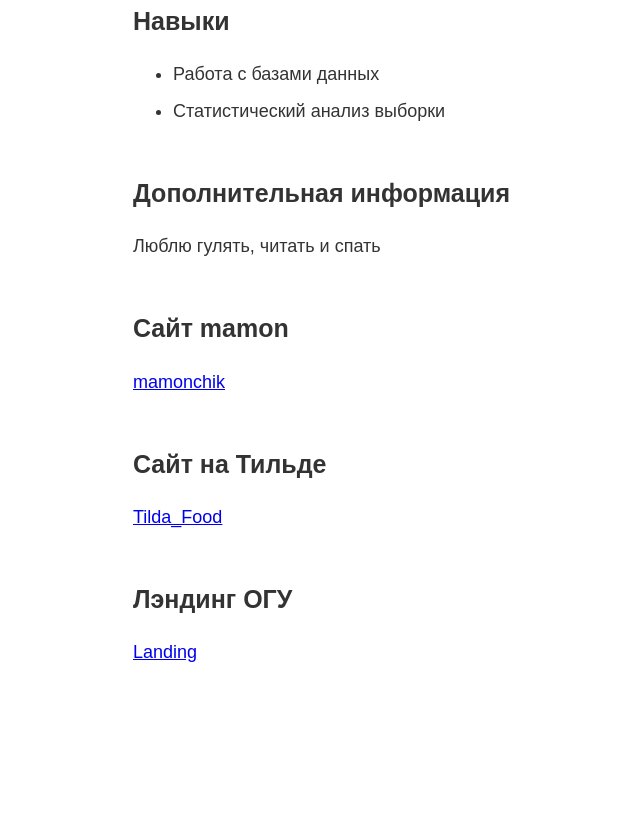
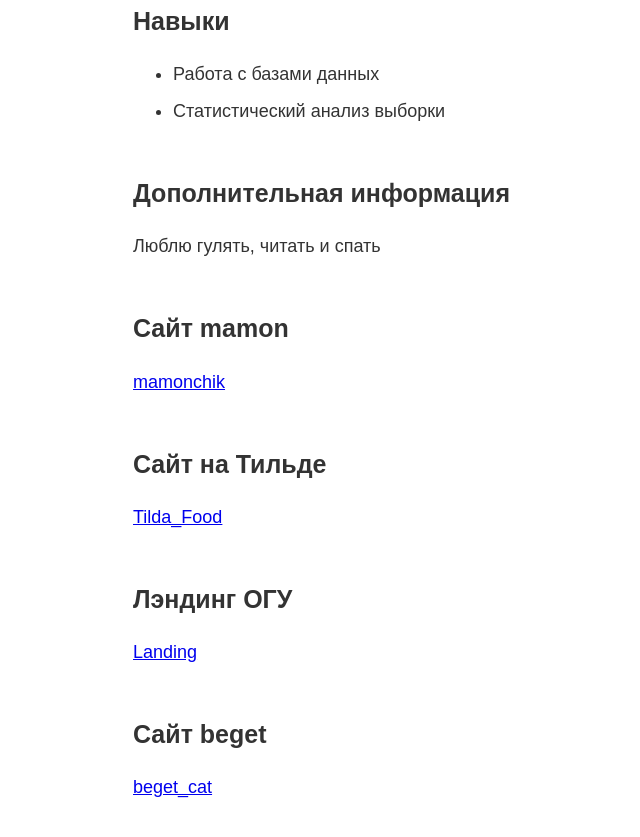
Before and after one commit to iamsona01/iamsona01.github.io, a plain HTML site: page index.html in a window 1280 px wide. Shown: the part 466-1303 px from the top of the page, without its empty margins (107-747 px from the left). Before the commit the page ends 1182 px from the top, so only its background shows below. Drawn offline with Linux system fonts and the light colour scheme.

Commit message:
Update index.html

```diff
--- a/index.html
+++ b/index.html
@@ -36,14 +36,22 @@
         <h2>Сайт mamon</h2>
         <a href = "https://iamsona01.github.io/mamon/">mamonchik</a>
       </section>
+
       <section>
 	<h2>Сайт на Тильде</h2>
 	<a href = "http://laboratorkapotilde1.tilda.ws">Tilda_Food</a>
       </section>
+
       <section>
         <h2>Лэндинг ОГУ</h2>
         <a href = "https://landingory.tilda.ws/">Landing</a>
       </section>
+
+
+       <section>
+        <h2>Сайт beget</h2>
+        <a href = "http://sofiami5.beget.tech/">beget_cat</a>
+       </section>
     </main>
   </body>
 </html>
```
